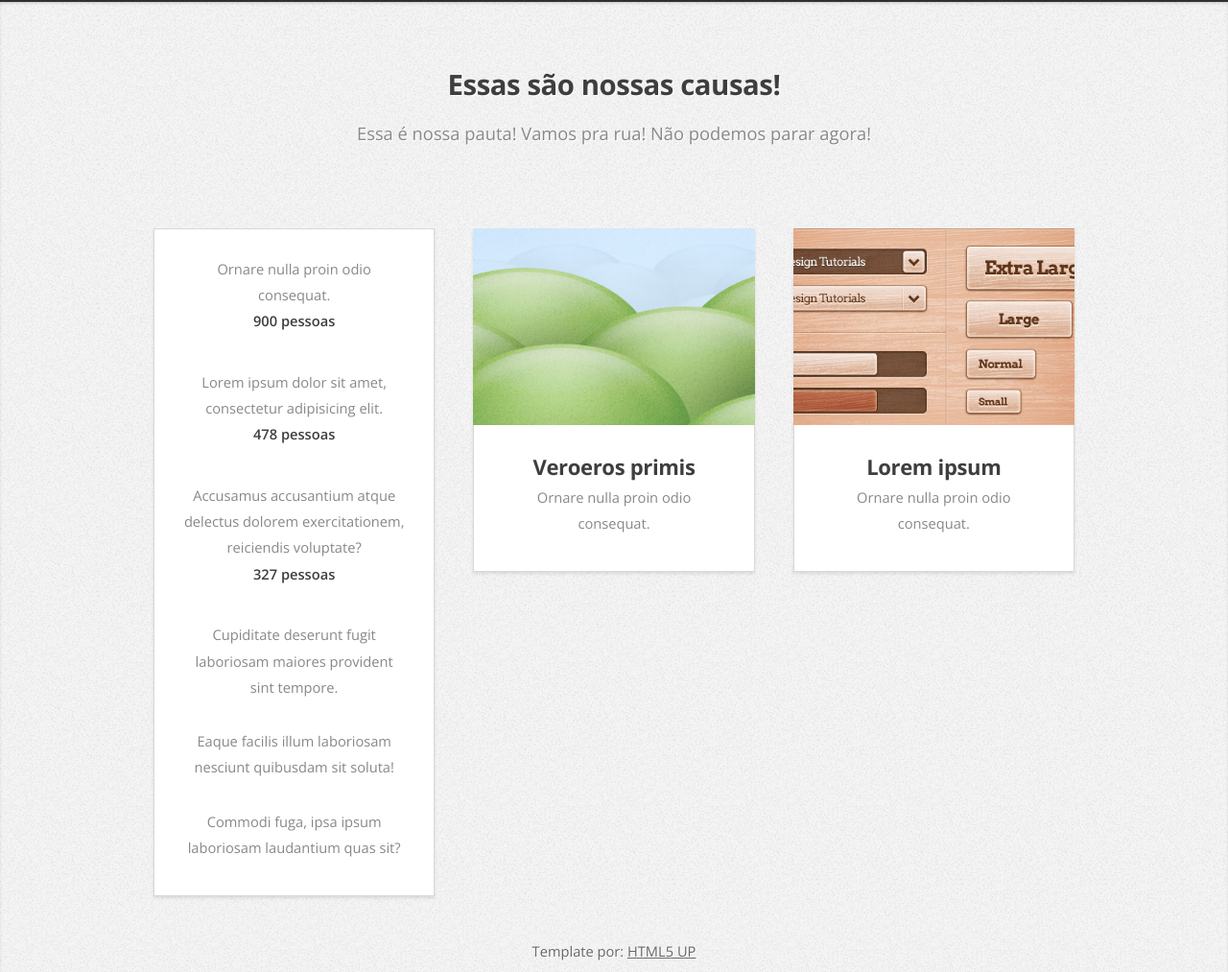
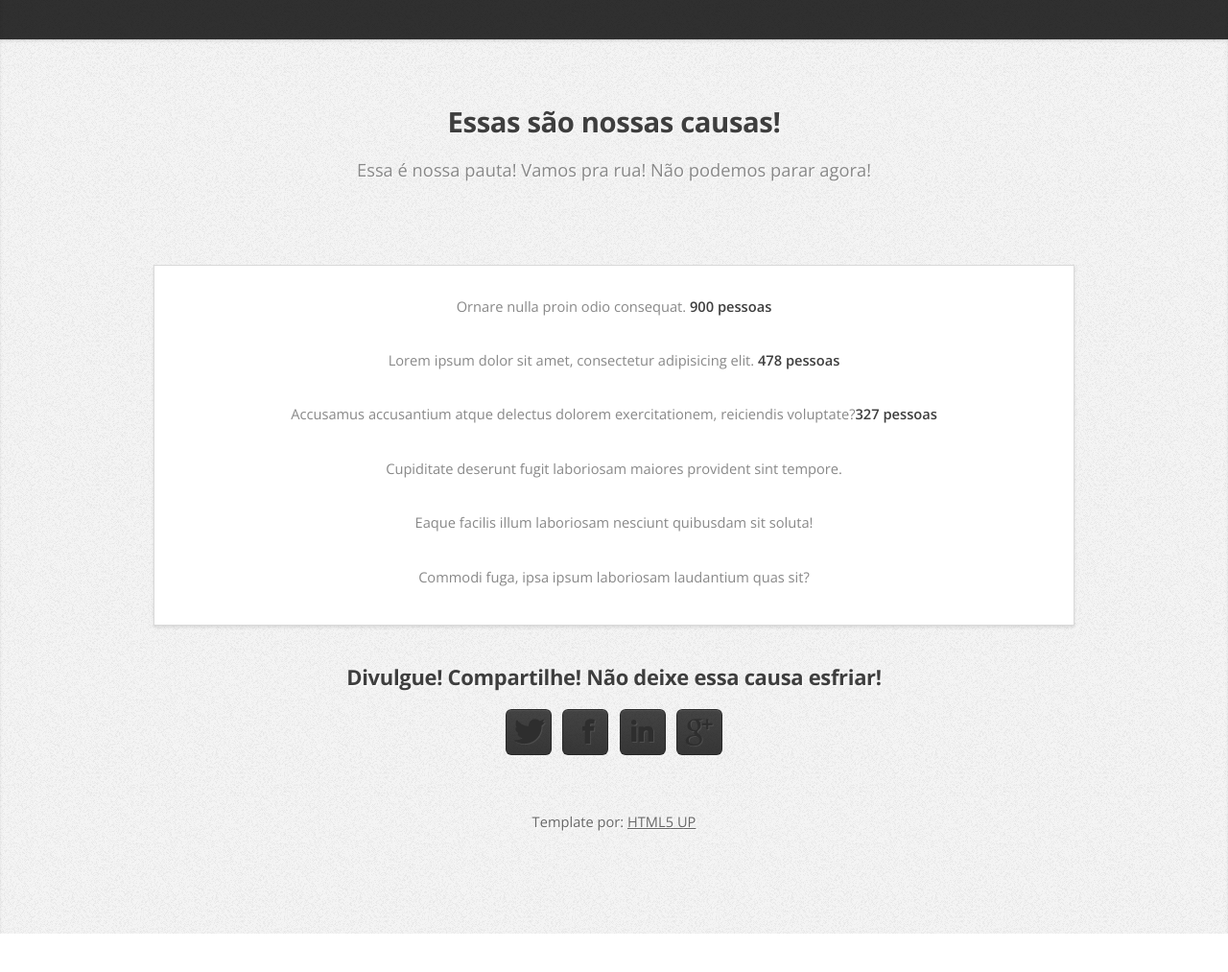
Before and after one commit to matchs/motivodoprotesto, a plain HTML site: page public/index.html in a window 1280 px wide. Shown: the part 1275-2288 px from the top of the page at 96% size. After the commit the page ends 2248 px from the top, so only its background shows below. Drawn offline with nearby package versions, Linux system fonts and the light colour scheme.

Commit message:
Ajustes no template e no texto!

```diff
--- a/public/index.html
+++ b/public/index.html
@@ -51,9 +51,9 @@
                     <h1>Compartilhe seus motivos</h1>
                 </header>
                 <p>Para algumas pessoas ainda não está claro, então vamos motrar pra todo mundo o que estamos
-                    fazendo!</p>
+                    fazendo! Vamos mostrar pra mídia que sabemos porque estamos lutando!</p>
 
-                <p>Vamos utilizar esta ferramenta para expor os motivos de nosso protesto!</p>
+                <p>Já tivemos uma grande vitória! Mas <strong>não vamos nos dar por satisfeitos!</strong></p>
                 <a href="#contact" class="button button-big">100 pessoas já se manifestaram!</a>
             </div>
         </div>
@@ -171,13 +171,13 @@
                 </div>
             </div>
             <div class="row">
-                <div class="4u">
+                <div class="12u">
                     <article class="box box-style2">
-                        <p>Ornare nulla proin odio consequat. <strong class="counter 12u">900 pessoas</strong></p>
+                        <p>Ornare nulla proin odio consequat. <strong class="counter">900 pessoas</strong></p>
 
-                        <p>Lorem ipsum dolor sit amet, consectetur adipisicing elit. <strong class="counter 12u">478 pessoas</strong></p>
+                        <p>Lorem ipsum dolor sit amet, consectetur adipisicing elit. <strong class="counter">478 pessoas</strong></p>
 
-                        <p>Accusamus accusantium atque delectus dolorem exercitationem, reiciendis voluptate?<strong class="counter 12u">327 pessoas</strong></p>
+                        <p>Accusamus accusantium atque delectus dolorem exercitationem, reiciendis voluptate?<strong class="counter">327 pessoas</strong></p>
 
                         <p>Cupiditate deserunt fugit laboriosam maiores provident sint tempore.</p>
 
@@ -187,25 +187,32 @@
 
                     </article>
                 </div>
-                <div class="4u">
-                    <article class="box box-style2">
-                        <a href="http://flypixel.com/n33" class="image image-full"><img src="images/portfolio02.jpg"
-                                                                                        alt=""/></a>
 
-                        <h3><a href="http://flypixel.com/n33">Veroeros primis</a></h3>
-
-                        <p>Ornare nulla proin odio consequat.</p>
-                    </article>
-                </div>
-                <div class="4u">
-                    <article class="box box-style2">
-                        <a href="http://flypixel.com/wood-ui-kit/3574765984616310" class="image image-full"><img
-                                src="images/portfolio03.jpg" alt=""/></a>
-
-                        <h3><a href="http://flypixel.com/wood-ui-kit/3574765984616310">Lorem ipsum</a></h3>
-
-                        <p>Ornare nulla proin odio consequat.</p>
-                    </article>
+            </div>
+            <div class="row row-special">
+                <div class="12u">
+                    <h3>Divulgue! Compartilhe! Não deixe essa causa esfriar!</h3>
+                    <ul class="social">
+                        <li class="twitter"><a href="http://twitter.com/n33co"
+                                               class="icon icon-twitter"><span>Twitter</span></a></li>
+                        <li class="facebook"><a href="#" class="icon icon-facebook"><span>Facebook</span></a></li>
+                        <!--<li class="dribbble"><a href="http://dribbble.com/n33" class="icon icon-dribbble"><span>Dribbble</span></a></li>-->
+                        <li class="linkedin"><a href="#" class="icon icon-linkedin"><span>LinkedIn</span></a></li>
+                        <!--<li class="tumblr"><a href="#" class="icon icon-tumblr"><span>Tumblr</span></a></li>-->
+                        <li class="googleplus"><a href="#" class="icon icon-google-plus"><span>Google+</span></a></li>
+                        <!--<li class="github"><a href="http://github.com/n33" class="icon icon-github"><span>Github</span></a></li>-->
+                        <!--
+                        <li class="rss"><a href="#" class="icon icon-rss"><span>RSS</span></a></li>
+                        <li class="instagram"><a href="#" class="icon icon-instagram"><span>Instagram</span></a></li>
+                        <li class="foursquare"><a href="#" class="icon icon-foursquare"><span>Foursquare</span></a></li>
+                        <li class="skype"><a href="#" class="icon icon-skype"><span>Skype</span></a></li>
+                        <li class="soundcloud"><a href="#" class="icon icon-soundcloud"><span>Soundcloud</span></a></li>
+                        <li class="youtube"><a href="#" class="icon icon-youtube"><span>YouTube</span></a></li>
+                        <li class="blogger"><a href="#" class="icon icon-blogger"><span>Blogger</span></a></li>
+                        <li class="flickr"><a href="#" class="icon icon-flickr"><span>Flickr</span></a></li>
+                        <li class="vimeo"><a href="#" class="icon icon-vimeo"><span>Vimeo</span></a></li>
+                        -->
+                    </ul>
                 </div>
             </div>
         </div>
```
